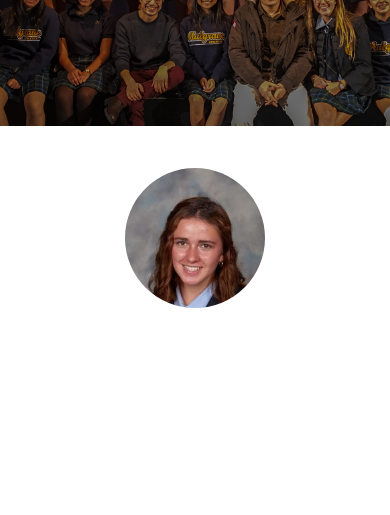
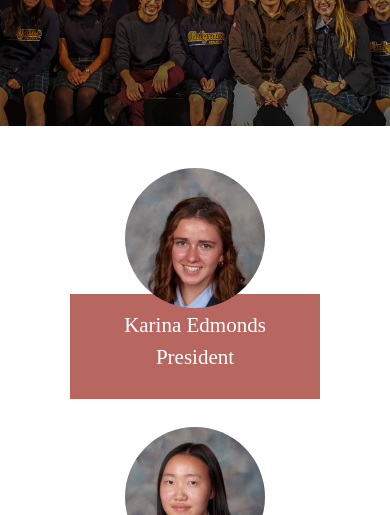
Before and after one commit to aval18/360, a plain HTML site: page team.html in a window 390 px wide. Shown: the part 314-829 px from the top of the page. Drawn offline with nearby package versions, Linux system fonts and the light colour scheme; a web font is replaced by a local one.

Commit message:
Mobile team page bug editing

```diff
--- a/resources/css/style.css
+++ b/resources/css/style.css
@@ -907,7 +907,7 @@ nav li {
         margin-bottom: 2rem;
       }
       .member .text-content {
-        margin-top: 25rem;
+        margin-top: 9rem;
       }
 
 
```
